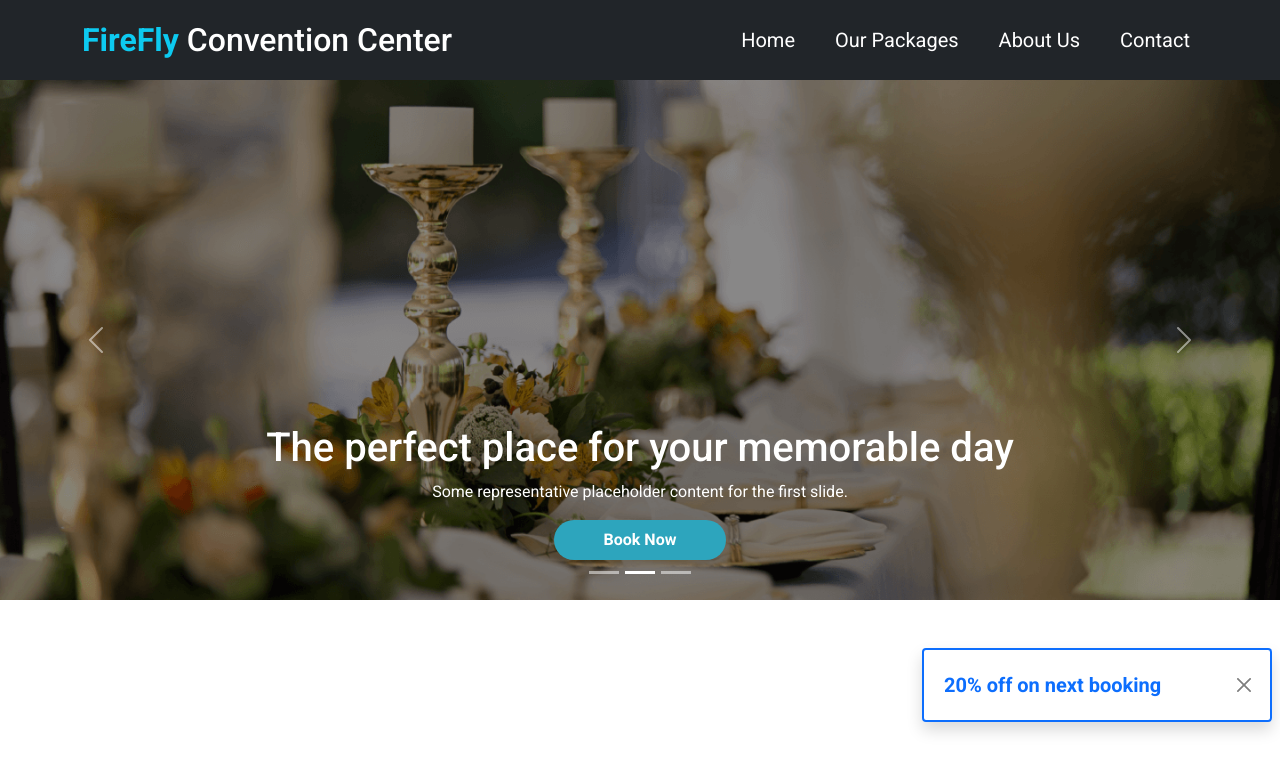
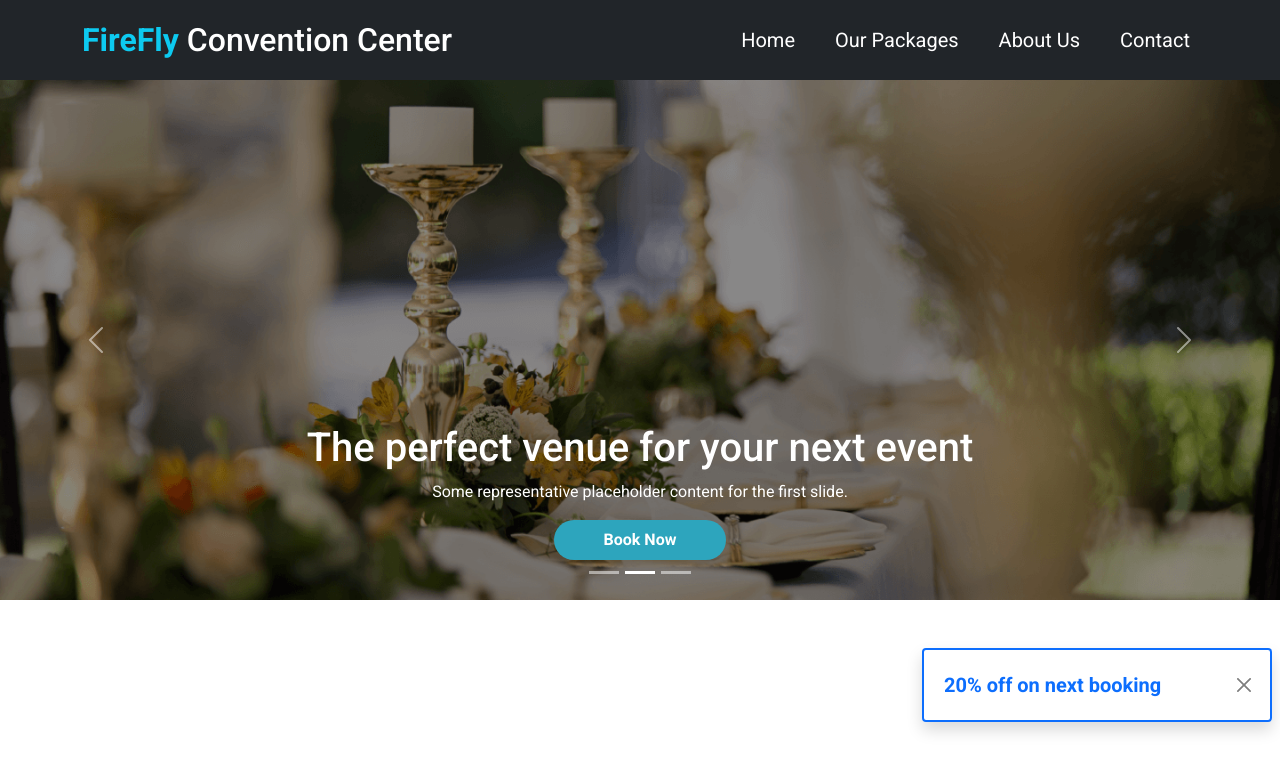
Before and after one commit to Ashiqul-Hoque/FireFly-Convention-Center, a plain HTML site: page index.html in a window 1280 px wide. Both pictures are taken after a click on the link "Home". Shown: the top 767 px of the page. Drawn offline with nearby package versions, Linux system fonts and the light colour scheme.

Commit message:
almost done

```diff
--- a/index.html
+++ b/index.html
@@ -111,8 +111,8 @@
             <div class="carousel-item active">
               <img src="images/slide-1.png" class="d-block w-100" alt="" />
               <div class="carousel-caption d-md-block">
-                <h1 class="slide-head mb-0">The perfect place for your memorable day</h1>
-                <p class="slide-text mb-0">
+                <h1 class="slide-head">The perfect place for your memorable day</h1>
+                <p class="slide-text">
                   Some representative placeholder content for the first slide.
                 </p>
                 <button class="book-button fw-bold">Book Now</button>
@@ -121,7 +121,8 @@
             <div class="carousel-item">
               <img src="images/slide-2.png" class="d-block w-100" alt="" />
               <div class="carousel-caption d-md-block">
-                <h1 class="slide-head">The perfect place for your memorable day</h1>
+                <h1 class="slide-head">The perfect venue for your
+                  next event</h1>
                 <p class="slide-text">
                   Some representative placeholder content for the first slide.
                 </p>
@@ -131,7 +132,7 @@
             <div class="carousel-item">
               <img src="images/slide-3.png" class="d-block w-100" alt="" />
               <div class="carousel-caption d-md-block">
-                <h1 class="slide-head">The perfect place for your memorable day</h1>
+                <h1 class="slide-head">To Cherish the Special Moment choose the best place</h1>
                 <p class="slide-text">
                   Some representative placeholder content for the first slide.
                 </p>
```
